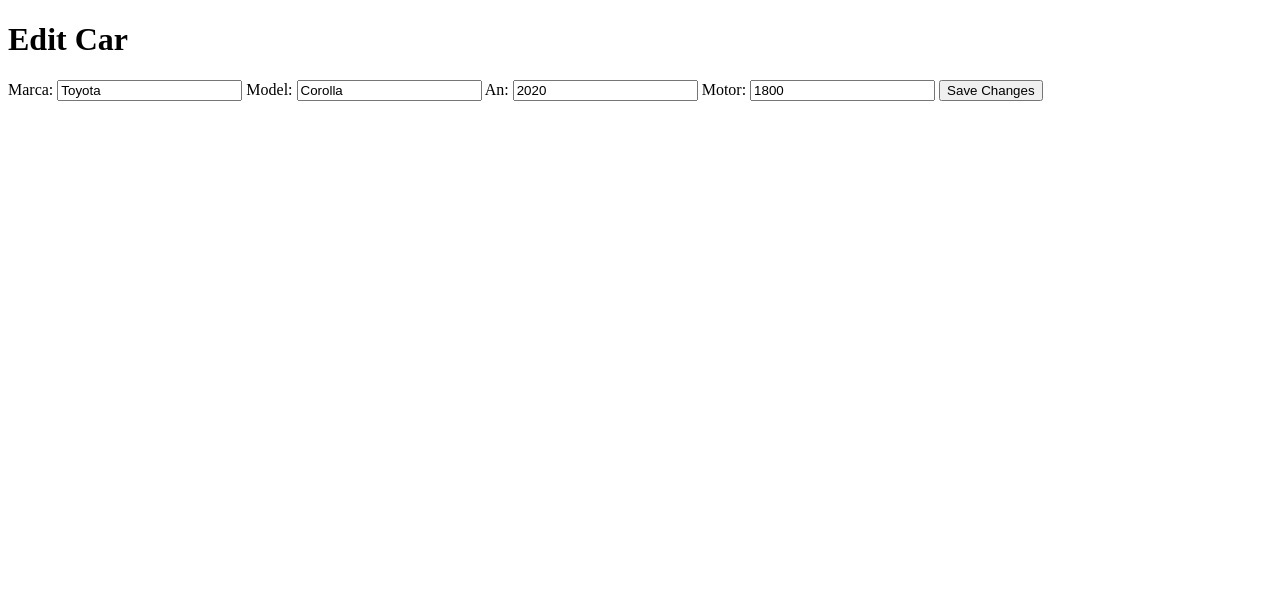
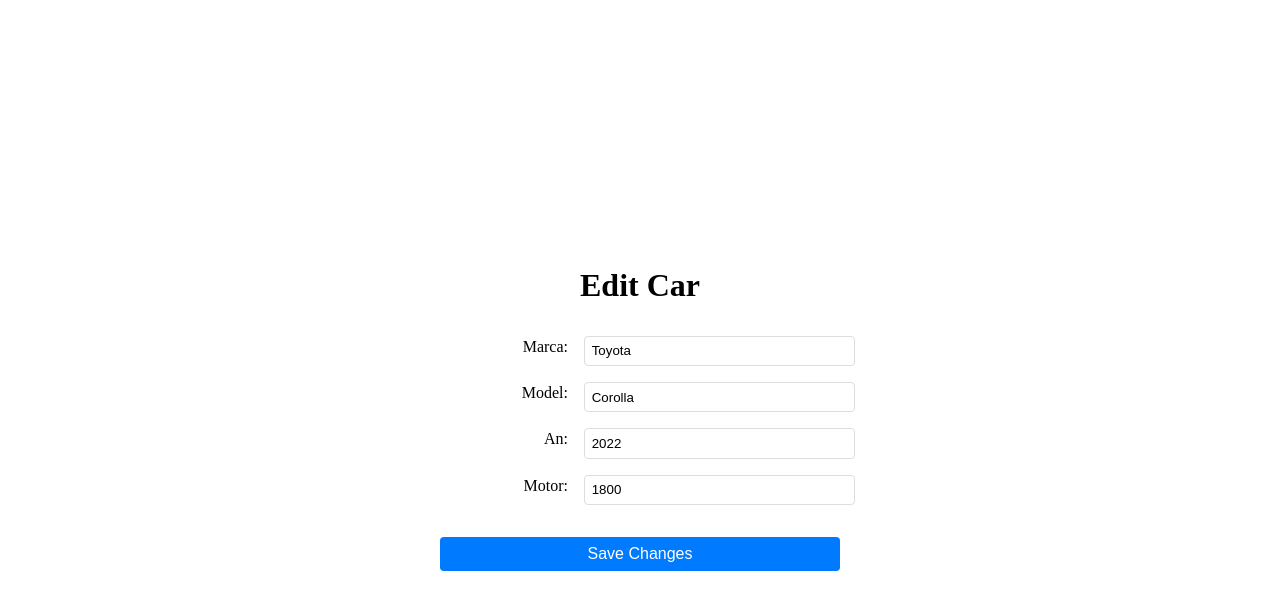
Before and after one commit to RaduCruceat/SvelteCarCRUD, a SvelteKit app: page /editCar/1 in a window 1280 px wide. Shown: the top 610 px of the page. Built offline with nearby package versions, Linux system fonts and the light colour scheme.

Commit message:
added more cars + editCar page validators + style

```diff
--- a/src/lib/cars.ts
+++ b/src/lib/cars.ts
@@ -5,9 +5,3 @@ export interface Car {
     an: number;
     motor: number;
   }
-
-  export const cars: Car[] = [
-    { id: 1, marca: 'Toyota', model: 'Corolla', an: 2020, motor: 1800 },
-    { id: 2, marca: 'Honda', model: 'Civic', an: 2019, motor: 2000 },
-    // Add more cars as needed
-  ];
--- a/src/lib/store.ts
+++ b/src/lib/store.ts
@@ -3,8 +3,11 @@ import type { Car } from './cars';
 
 // Initialize with some default cars
 const initialCars: Car[] = [
-  { id: 1, marca: 'Toyota', model: 'Corolla', an: 2020, motor: 1800 },
-  { id: 2, marca: 'Honda', model: 'Civic', an: 2019, motor: 2000 },
+  { id: 1, marca: "Toyota", model: "Corolla", an: 2022, motor: 1800 },
+  { id: 2, marca: "Honda", model: "Civic", an: 2021, motor: 1500 },
+  { id: 3, marca: "Ford", model: "Focus", an: 2023, motor: 1600 },
+  { id: 4, marca: "Volkswagen", model: "Golf", an: 2022, motor: 1400 },
+  { id: 5, marca: "BMW", model: "3 Series", an: 2023, motor: 2000 },
 ];
 
 export const cars = writable<Car[]>(initialCars);
--- a/src/routes/editCar/[id]/+page.svelte
+++ b/src/routes/editCar/[id]/+page.svelte
@@ -7,6 +7,14 @@
   let car: Car | undefined;
   let id: number;
 
+  // Validation error messages
+  let errors = {
+    marca: '',
+    model: '',
+    an: '',
+    motor: ''
+  };
+
   // Extract the id from the URL and find the car
   onMount(() => {
     id = parseInt(window.location.pathname.split('/').pop() || '', 10);
@@ -15,9 +23,43 @@
     });
   });
 
+  function validate() {
+    let isValid = true;
+
+    if (!car?.marca.trim()) {
+      errors.marca = 'Marca is required.';
+      isValid = false;
+    } else {
+      errors.marca = '';
+    }
+
+    if (!car?.model.trim()) {
+      errors.model = 'Model is required.';
+      isValid = false;
+    } else {
+      errors.model = '';
+    }
+
+    if (!car?.an || car.an < 1900 || car.an > new Date().getFullYear()) {
+      errors.an = 'Year must be between 1900 and the current year.';
+      isValid = false;
+    } else {
+      errors.an = '';
+    }
+
+    if (!car?.motor || car.motor <= 0) {
+      errors.motor = 'Motor must be a positive number.';
+      isValid = false;
+    } else {
+      errors.motor = '';
+    }
+
+    return isValid;
+  }
+
   // Function to handle form submission
   function handleSubmit() {
-      if (car) {
+    if (car && validate()) {
       cars.update(carList => {
         const index = carList.findIndex(c => c.id === id);
         if (index !== -1 && car) {
@@ -27,33 +69,111 @@
       });
       goto('/cars');
     } else {
-        // Handle the case where car is not found
-        console.error('Car not found');
+      // Handle the case where car is not found or validation fails
+      console.error('Car not found or validation failed');
     }
   }
 </script>
 
 {#if car}
+  <div class="container">
     <h1>Edit Car</h1>
     <form on:submit|preventDefault={handleSubmit}>
-      <label>
-        Marca:
-        <input type="text" bind:value={car.marca} />
-      </label>
-      <label>
-        Model:
-        <input type="text" bind:value={car.model} />
-      </label>
-      <label>
-        An:
-        <input type="number" bind:value={car.an} />
-      </label>
-      <label>
-        Motor:
-        <input type="number" bind:value={car.motor} />
-      </label>
+      <div class="form-group">
+        <label for="marca">Marca:</label>
+        <input id="marca" type="text" bind:value={car.marca} required />
+        {#if errors.marca}
+          <span class="error">{errors.marca}</span>
+        {/if}
+      </div>
+      <div class="form-group">
+        <label for="model">Model:</label>
+        <input id="model" type="text" bind:value={car.model} required />
+        {#if errors.model}
+          <span class="error">{errors.model}</span>
+        {/if}
+      </div>
+      <div class="form-group">
+        <label for="an">An:</label>
+        <input id="an" type="number" bind:value={car.an} min="1900" max={new Date().getFullYear()} required />
+        {#if errors.an}
+          <span class="error">{errors.an}</span>
+        {/if}
+      </div>
+      <div class="form-group">
+        <label for="motor">Motor:</label>
+        <input id="motor" type="number" bind:value={car.motor} min="1" required />
+        {#if errors.motor}
+          <span class="error">{errors.motor}</span>
+        {/if}
+      </div>
       <button type="submit">Save Changes</button>
     </form>
+  </div>
 {:else}
   <p>Loading...</p>
 {/if}
+
+<style>
+  .container {
+    display: flex;
+    flex-direction: column;
+    align-items: center; /* Center horizontally */
+    justify-content: center; /* Center vertically */
+    min-height: 100vh; /* Full viewport height */
+    text-align: center;
+  }
+
+  h1 {
+    margin-bottom: 1em;
+  }
+
+  form {
+    display: grid;
+    grid-template-columns: 1fr 2fr; /* Two columns: label and input */
+    gap: 1em; /* Space between columns and rows */
+    align-items: center; /* Center align items vertically within each cell */
+    max-width: 400px; /* Limit the form width */
+    width: 100%;
+  }
+
+  .form-group {
+    display: contents; /* Let the grid handle the layout */
+  }
+
+  label {
+    display: block; /* Ensure labels are block elements */
+    margin-bottom: 0.5em;
+    text-align: right; /* Align label text to the right */
+  }
+
+  input {
+    padding: 0.5em;
+    border: 1px solid #ddd;
+    border-radius: 4px;
+    width: 100%; /* Make inputs take full available width */
+  }
+
+  .error {
+    color: red;
+    font-size: 0.9em;
+    margin-top: 0.5em;
+    display: block;
+  }
+
+  button {
+    grid-column: 1 / span 2; /* Span both columns for the button */
+    padding: 0.5em 2em;
+    border: none;
+    border-radius: 4px;
+    background-color: #007bff;
+    color: white;
+    cursor: pointer;
+    font-size: 1em;
+    margin-top: 1em;
+  }
+
+  button:hover {
+    background-color: #0056b3;
+  }
+</style>
```
Lines whose indentation alone changed are shown as unchanged.
